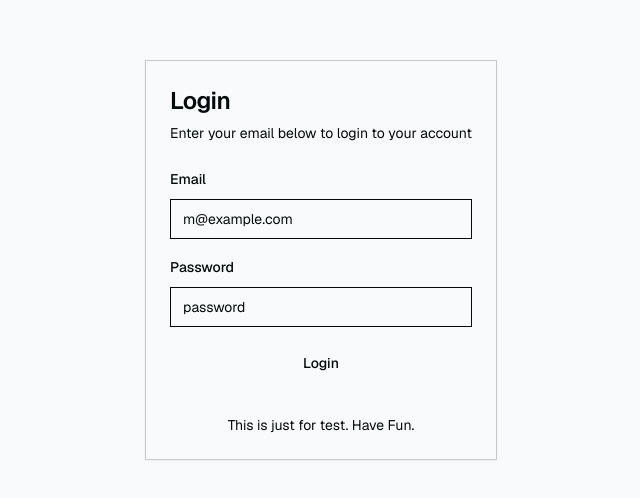
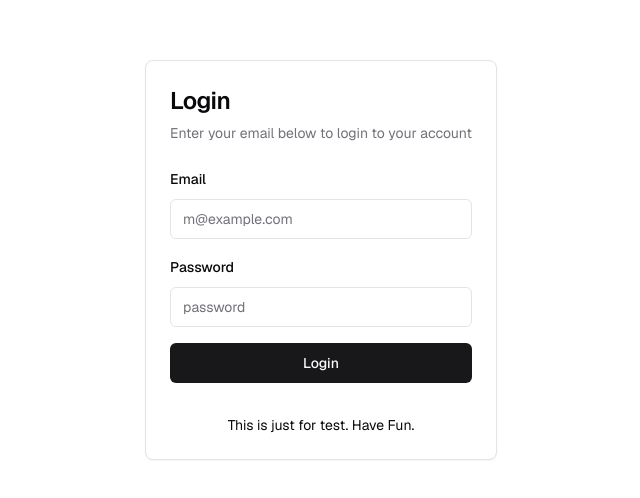
Before and after one commit to Nirvana55/cloudfare-ai-bot, a Next.js app: page /auth/login in a window 1280 px wide. Shown: the part 164-662 px from the top of the page, without its empty margins (319-959 px from the left). Built offline with nearby package versions, Linux system fonts and the light colour scheme; no server answers.

Commit message:
feat: add global theme on css

```diff
--- a/app/globals.css
+++ b/app/globals.css
@@ -4,39 +4,77 @@
 
 @layer base {
   :root {
-    --background: 200 20% 98%;
-    --btn-background: 200 10% 91%;
-    --btn-background-hover: 200 10% 89%;
-    --foreground: 200 50% 3%;
+    --background: 0 0% 100%;
+    --foreground: 240 10% 3.9%;
+    --card: 0 0% 100%;
+    --card-foreground: 240 10% 3.9%;
+    --popover: 0 0% 100%;
+    --popover-foreground: 240 10% 3.9%;
+    --primary: 240 5.9% 10%;
+    --primary-foreground: 0 0% 98%;
+    --secondary: 240 4.8% 95.9%;
+    --secondary-foreground: 240 5.9% 10%;
+    --muted: 240 4.8% 95.9%;
+    --muted-foreground: 240 3.8% 46.1%;
+    --accent: 240 4.8% 95.9%;
+    --accent-foreground: 240 5.9% 10%;
+    --destructive: 0 84.2% 60.2%;
+    --destructive-foreground: 0 0% 98%;
+    --border: 240 5.9% 90%;
+    --input: 240 5.9% 90%;
+    --ring: 240 5.9% 10%;
+    --radius: 0.5rem;
   }
 
-  @media (prefers-color-scheme: dark) {
-    :root {
-      --background: 200 50% 3%;
-      --btn-background: 200 10% 9%;
-      --btn-background-hover: 200 10% 12%;
-      --foreground: 200 20% 96%;
-    }
+  .dark {
+    --background: 240 10% 3.9%;
+    --foreground: 0 0% 98%;
+    --card: 240 10% 3.9%;
+    --card-foreground: 0 0% 98%;
+    --popover: 240 10% 3.9%;
+    --popover-foreground: 0 0% 98%;
+    --primary: 0 0% 98%;
+    --primary-foreground: 240 5.9% 10%;
+    --secondary: 240 3.7% 15.9%;
+    --secondary-foreground: 0 0% 98%;
+    --muted: 240 3.7% 15.9%;
+    --muted-foreground: 240 5% 64.9%;
+    --accent: 240 3.7% 15.9%;
+    --accent-foreground: 0 0% 98%;
+    --destructive: 0 62.8% 30.6%;
+    --destructive-foreground: 0 0% 98%;
+    --border: 240 3.7% 15.9%;
+    --input: 240 3.7% 15.9%;
+    --ring: 240 4.9% 83.9%;
   }
 }
 
 @layer base {
   * {
-    @apply border-foreground/20;
+    @apply border-border;
+  }
+  body {
+    @apply bg-background text-foreground;
   }
 }
-
-.animate-in {
-  animation: animateIn 0.3s ease 0.15s both;
+::-webkit-scrollbar {
+  width: 5px;
 }
 
-@keyframes animateIn {
-  from {
-    opacity: 0;
-    transform: translateY(10px);
-  }
-  to {
-    opacity: 1;
-    transform: translateY(0);
-  }
+::-webkit-scrollbar-thumb {
+  background: #888;
+  border-radius: 6px;
 }
+
+::-webkit-scrollbar-thumb:hover {
+  background: #555;
+}
+
+::-webkit-scrollbar-track {
+  background: none;
+  border-radius: 6px;
+}
+
+::-webkit-scrollbar-corner {
+  background: #ddd;
+}
```
